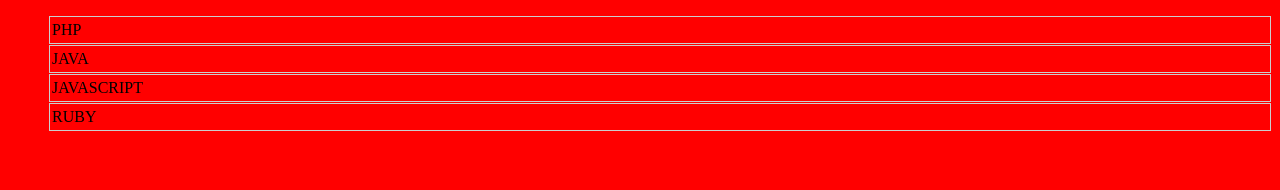
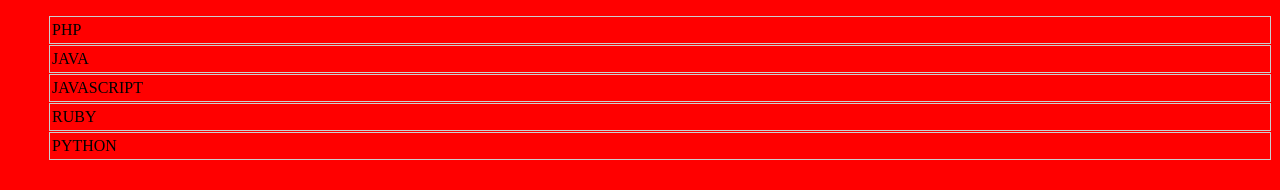
Before and after one commit to ljavierrodriguez/proyecto-git-ftx, a plain HTML site: page index.html in a window 1280 px wide. Drawn offline with Linux system fonts and the light colour scheme.

Commit message:
Modificacion de listado de lenguajes

```diff
--- a/index.html
+++ b/index.html
@@ -15,6 +15,7 @@
         <li>JAVA</li>
         <li>JAVASCRIPT</li>
         <li>RUBY</li>
+        <li>PYTHON</li>
     </ul>
 </body>
 
```
